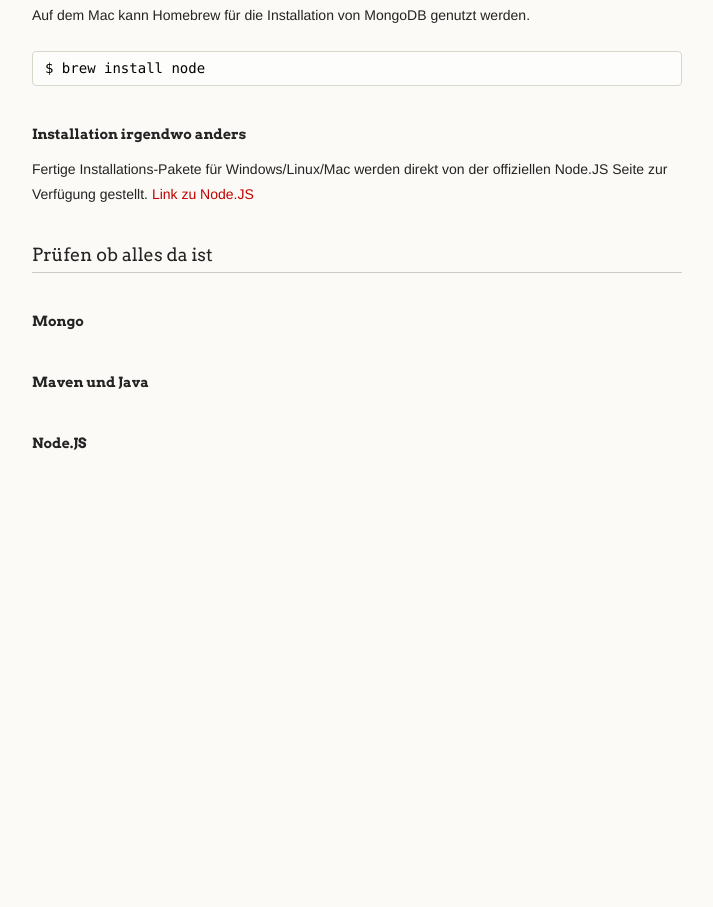
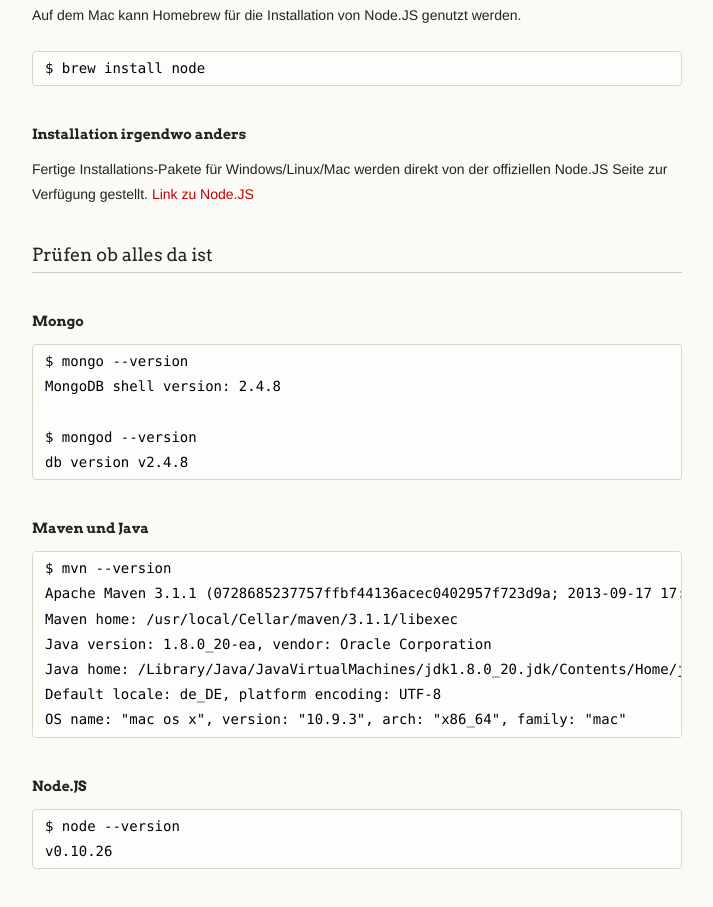
Before and after one commit to FuriKuri/mongodb, a plain HTML site: page index.html in a window 1280 px wide. Shown: the part 1052-1959 px from the top of the page, without its empty margins (278-991 px from the left). Before the commit the page ends 1568 px from the top, so only its background shows below. Drawn offline with Linux system fonts and the light colour scheme.

Commit message:
add check part

```diff
--- a/index.html
+++ b/index.html
@@ -64,7 +64,7 @@
 <h3>Installation Node.JS</h3>
 <h4>Installation auf dem Mac</h4>
 <p>
-  Auf dem Mac kann Homebrew für die Installation von MongoDB genutzt werden.
+  Auf dem Mac kann Homebrew für die Installation von Node.JS genutzt werden.
 </p>
 <pre><code>$ brew install node
 </code></pre>
@@ -74,8 +74,25 @@
 
 <h3>Prüfen ob alles da ist</h3>
 <h4>Mongo</h4>
+<pre><code>$ mongo --version
+MongoDB shell version: 2.4.8
+
+$ mongod --version
+db version v2.4.8
+</code></pre>
 <h4>Maven und Java</h4>
+<pre><code>$ mvn --version
+Apache Maven 3.1.1 (0728685237757ffbf44136acec0402957f723d9a; 2013-09-17 17:22:22+0200)
+Maven home: /usr/local/Cellar/maven/3.1.1/libexec
+Java version: 1.8.0_20-ea, vendor: Oracle Corporation
+Java home: /Library/Java/JavaVirtualMachines/jdk1.8.0_20.jdk/Contents/Home/jre
+Default locale: de_DE, platform encoding: UTF-8
+OS name: "mac os x", version: "10.9.3", arch: "x86_64", family: "mac"
+</code></pre>
 <h4>Node.JS</h4>
+<pre><code>$ node --version
+v0.10.26
+</code></pre>
 
 
       </section>
```
